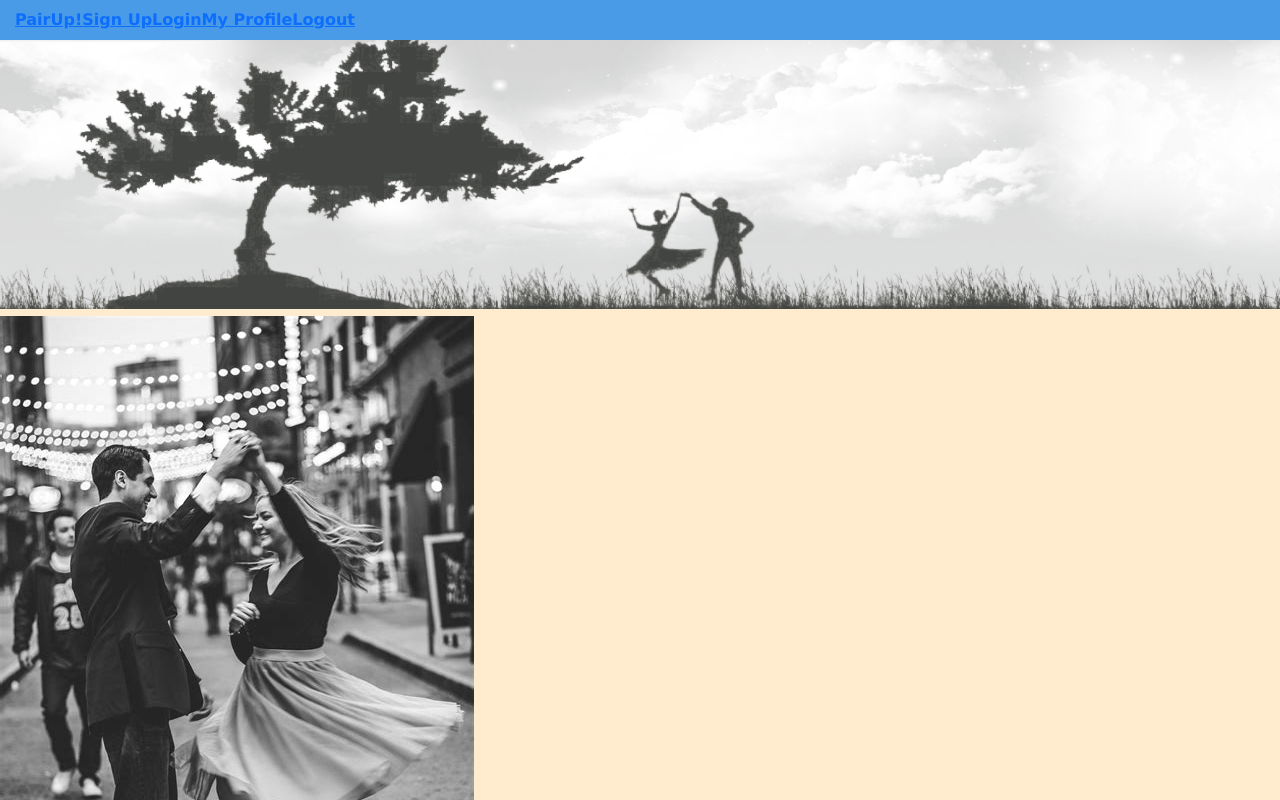
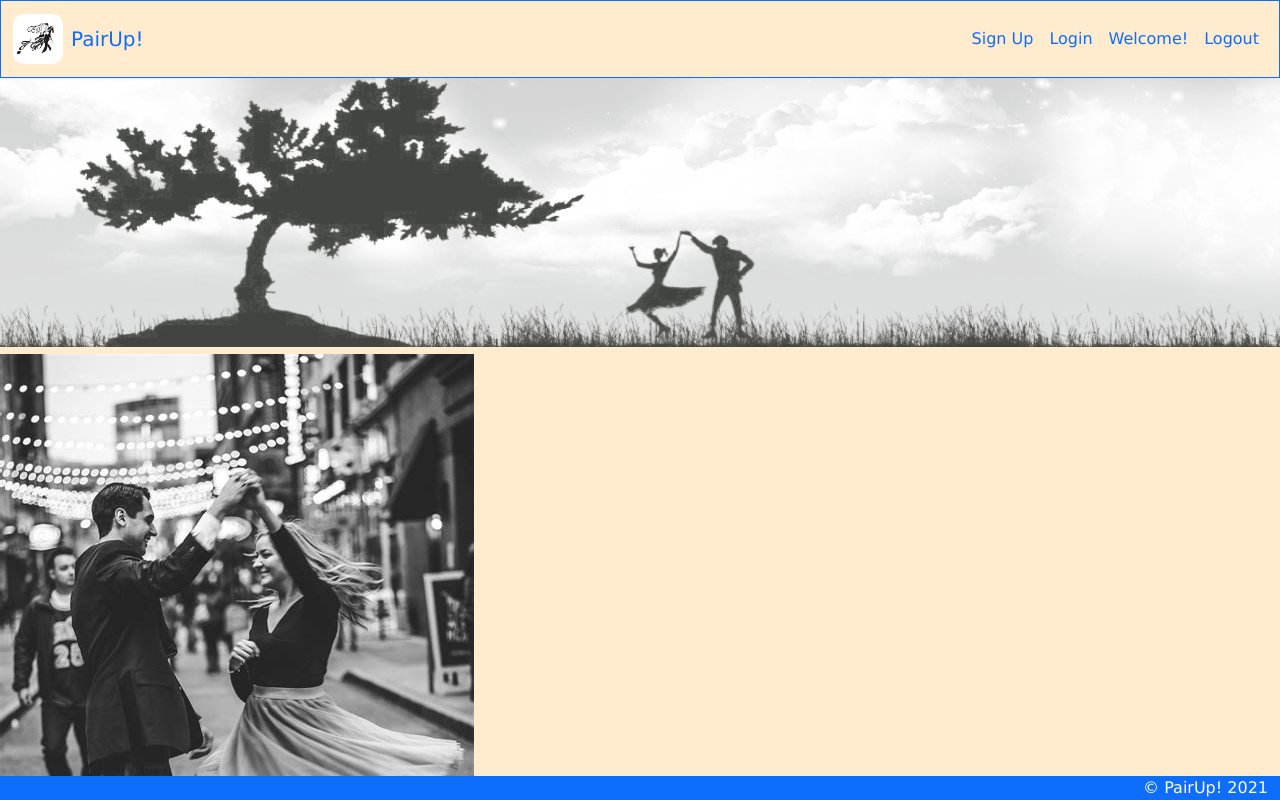
Before and after one commit to jeciwallner/pair-up, a Next.js app: page / in a window 1280 px wide. Shown: the top 800 px of the page. Built offline with nearby package versions, Linux system fonts and the light colour scheme.

Commit message:
Apply Bootstrap styles

```diff
--- a/components/Footer.js
+++ b/components/Footer.js
@@ -1,14 +1,9 @@
-import { css } from '@emotion/react';
-
-const footerStyles = css`
-  grid-row-start: 2;
-  grid-row-end: 3;
-  display: flex;
-  gap: 10px;
-  background-color: #499be7;
-  color: black;
-`;
-
 export default function Footer() {
-  return <footer css={footerStyles}>PairUp! 2021</footer>;
+  return (
+    <footer class="text-white bg-primary fixed-bottom">
+      <div class="container-fluid d-flex">
+        <div class="ms-auto">&copy; PairUp! {new Date().getFullYear()}</div>
+      </div>
+    </footer>
+  );
 }
--- a/components/Header.js
+++ b/components/Header.js
@@ -1,40 +1,49 @@
-import { css } from '@emotion/react';
 import Image from 'next/image';
 import Link from 'next/link';
 import headerPic from '../public/images/headerPic.png';
 
-const navStyles = css`
-  display: flex, grid;
-  gap: 10px;
-  background-color: #499be7;
-  fill-opacity: 69%inherit;
-  /* border-color: #499be7; */
-  border-width: 2px;
-  color: black;
-  padding: 8px 15px;
-  text-decoration: none;
-  font-weight: bold;
-`;
-
 export default function Header() {
   return (
     <header>
-      <nav css={navStyles}>
+      <nav className="navbar navbar-expand-sm border border-primary">
+        <div class="container-fluid">
           <Link href="/" alt="Landing Page">
-          <a>PairUp!</a>
+            <a className="navbar-brand d-flex align-items-center">
+              <img
+                class="me-2"
+                src="icon-apple-touch.png"
+                height="50"
+                width="50"
+                alt="PairUp Logo"
+              />
+              PairUp!
+            </a>
           </Link>
+          <div class="collapse navbar-collapse">
+            <ul class="navbar-nav ms-auto">
+              <li class="nav-item">
                 <Link href="/sign_up" alt="Link to Sign-Up Page">
-          <a>Sign Up</a>
+                  <a className="nav-link">Sign Up</a>
                 </Link>
+              </li>
+              <li class="nav-item">
                 <Link href="/login" alt="Link to Login Page">
-          <a>Login</a>
+                  <a className="nav-link">Login</a>
                 </Link>
+              </li>
+              <li class="nav-item">
                 <Link href="/profile" alt="Link to Profile Page">
-          <a>My Profile</a>
+                  <a className="nav-link">Welcome!</a>
                 </Link>
+              </li>
+              <li class="nav-item">
                 <Link href="/logout" alt="Link to Logout Page">
-          <a>Logout</a>
+                  <a className="nav-link">Logout</a>
                 </Link>
+              </li>
+            </ul>
+          </div>
+        </div>
       </nav>
       <Image src={headerPic} alt="dancing couple in nature" />
     </header>
--- a/components/Layout.js
+++ b/components/Layout.js
@@ -1,25 +1,12 @@
-import { css } from '@emotion/react';
 import Footer from './Footer';
 import Header from './Header';
 
-const wrapper = css`
-   {
-    display: grid;
-    grid-gap: 50px 100px;
-    grid-column-gap: 50px;
-    min-height: 100vh;
-    display: flex;
-    flex-direction: column;
-    justify-content: space-between;
-  }
-`;
-
 export default function Layout(props) {
   return (
-    <div css={wrapper}>
+    <>
       <Header />
       <div>{props.children}</div>
-      <Footer className="footerStyles" />
-    </div>
+      <Footer className="footer" />
+    </>
   );
 }
```
Also changed, not shown: pages/login.tsx (+21 -21 lines), pages/sign_up.tsx (+25 -26 lines). Lines whose indentation alone changed are shown as unchanged.
